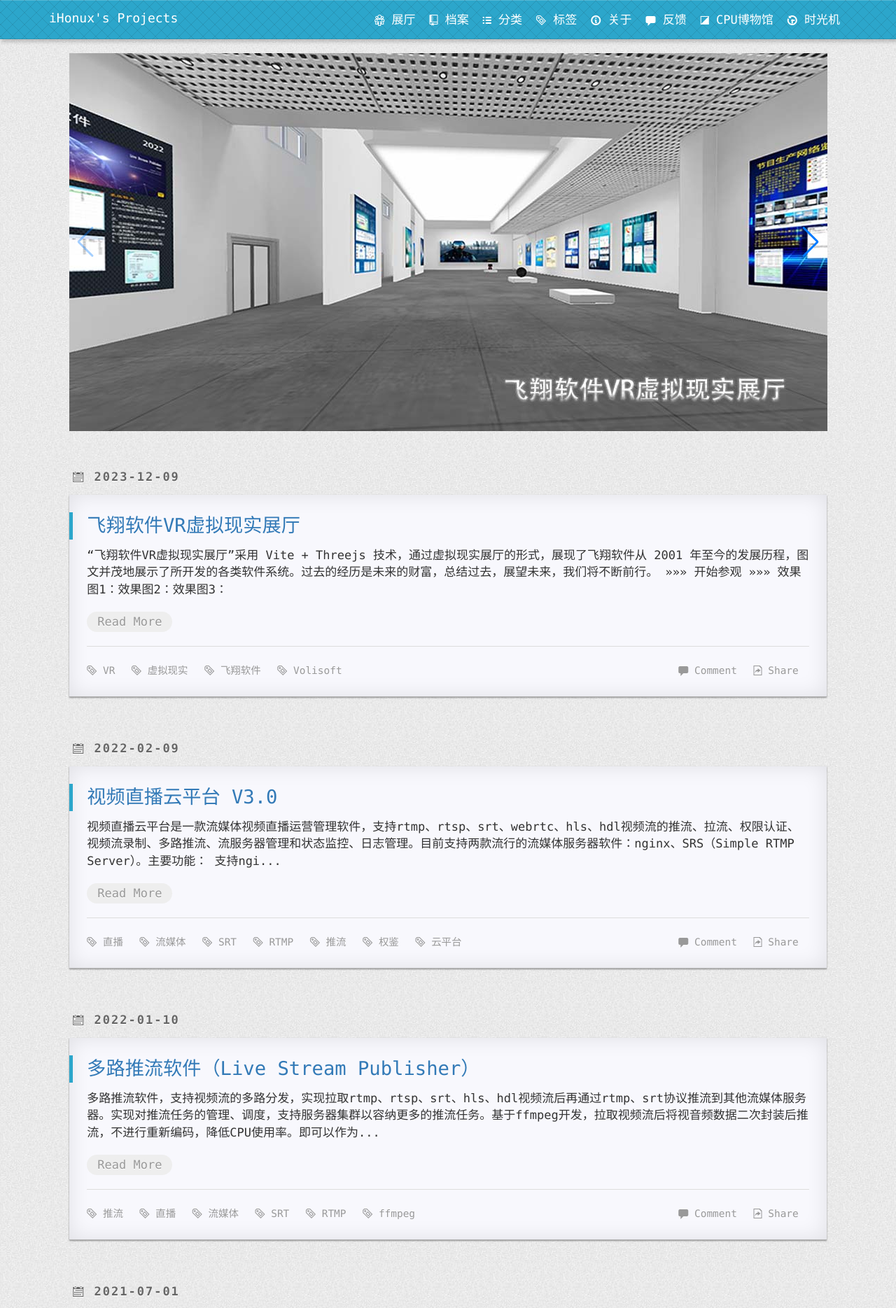
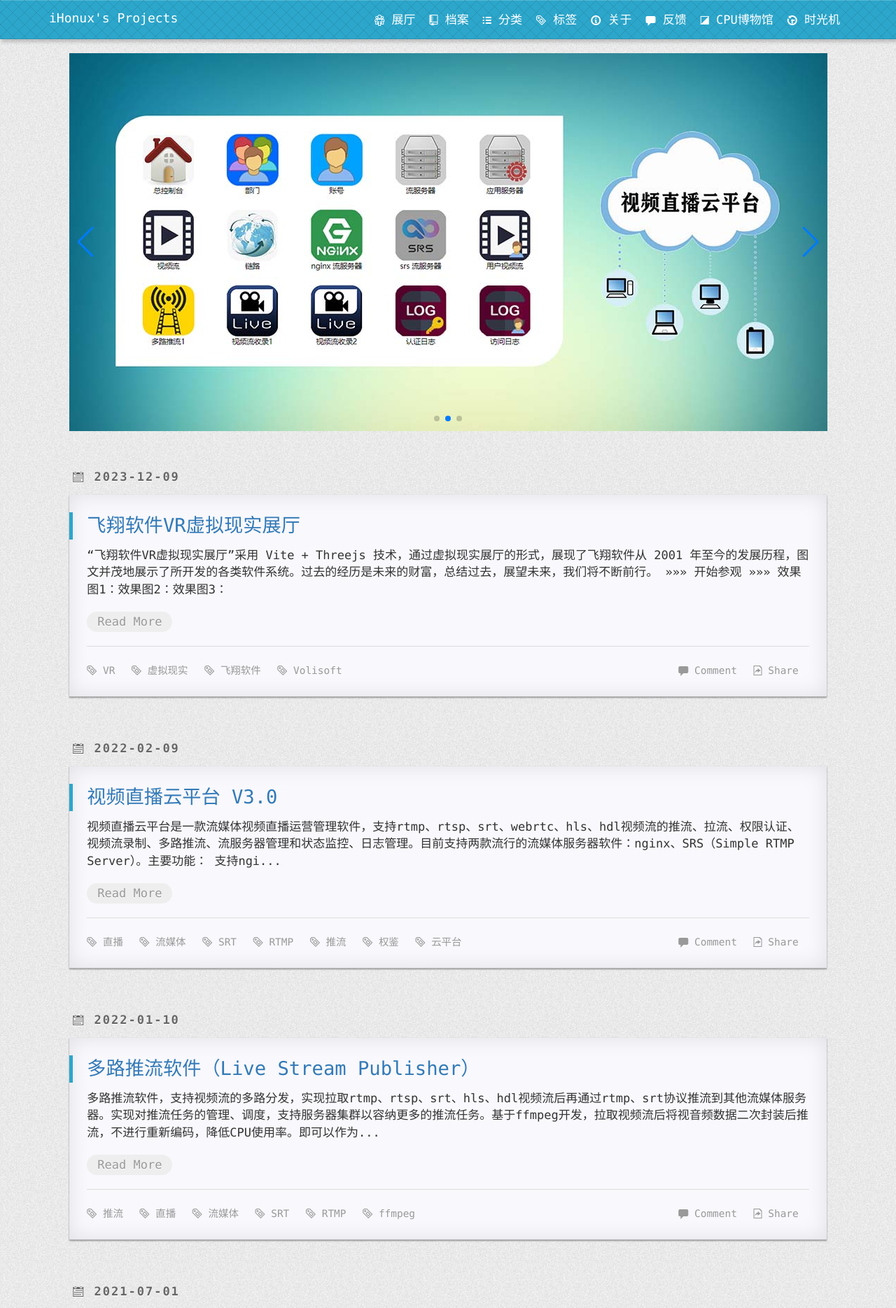
Before and after one commit to fxrj/fxrj.github.io, a Jekyll site: the page built from index.html, in a window 1280 px wide. Shown: the top 1869 px of the page at 70% size. Built offline with Jekyll 4.4.1, drawn with Linux system fonts in a browser that asks for light colours; nearby versions of some CDN libraries; the list of posts is cut into pages by our own code; comment, search, counter and statistics services are not loaded.

Commit message:
Update index_advertise.html

```diff
--- a/_includes/index_advertise.html
+++ b/_includes/index_advertise.html
@@ -11,20 +11,29 @@
 <div class="col-lg-offset-1_5">
     <div class="swiper mySwiper">
         <div class="swiper-wrapper">
-            <div class="swiper-slide"><img src="static/img/swiper/t1.jpg"></div>
-            <div class="swiper-slide"><img src="static/img/swiper/t2.jpg"></div>
-            <div class="swiper-slide"><img src="static/img/swiper/t3.jpg"></div>
+            <div class="swiper-slide"><a href="vr/vr-hall-volisoft/"><img src="static/img/swiper/t1.jpg"></a></div>
+            <div class="swiper-slide"><a href="流媒体/x-cloud-30/"><img src="static/img/swiper/t2.jpg"></a></div>
+            <div class="swiper-slide"><a href="https://dnbwg.ihonux.com"><img src="static/img/swiper/t3.jpg"></a></div>
         </div>
         <div class="swiper-button-next"></div>
         <div class="swiper-button-prev"></div>
+        <div class="swiper-pagination"></div>
     </div>
 </div>
 <script type="text/javascript" src="/static/js/swiper-bundle.min.js"></script>
 <script type="text/javascript">
 	var swiper = new Swiper(".mySwiper", {
-      navigation: {
-        nextEl: ".swiper-button-next",
-        prevEl: ".swiper-button-prev",
-      },
+        autoplay: {
+            delay: 5000,
+            disableOnInteraction: false,
+        },
+        pagination: {
+            el: ".swiper-pagination",
+            clickable: true,
+        },
+        navigation: {
+            nextEl: ".swiper-button-next",
+            prevEl: ".swiper-button-prev",
+        },
     });
 </script>
```
